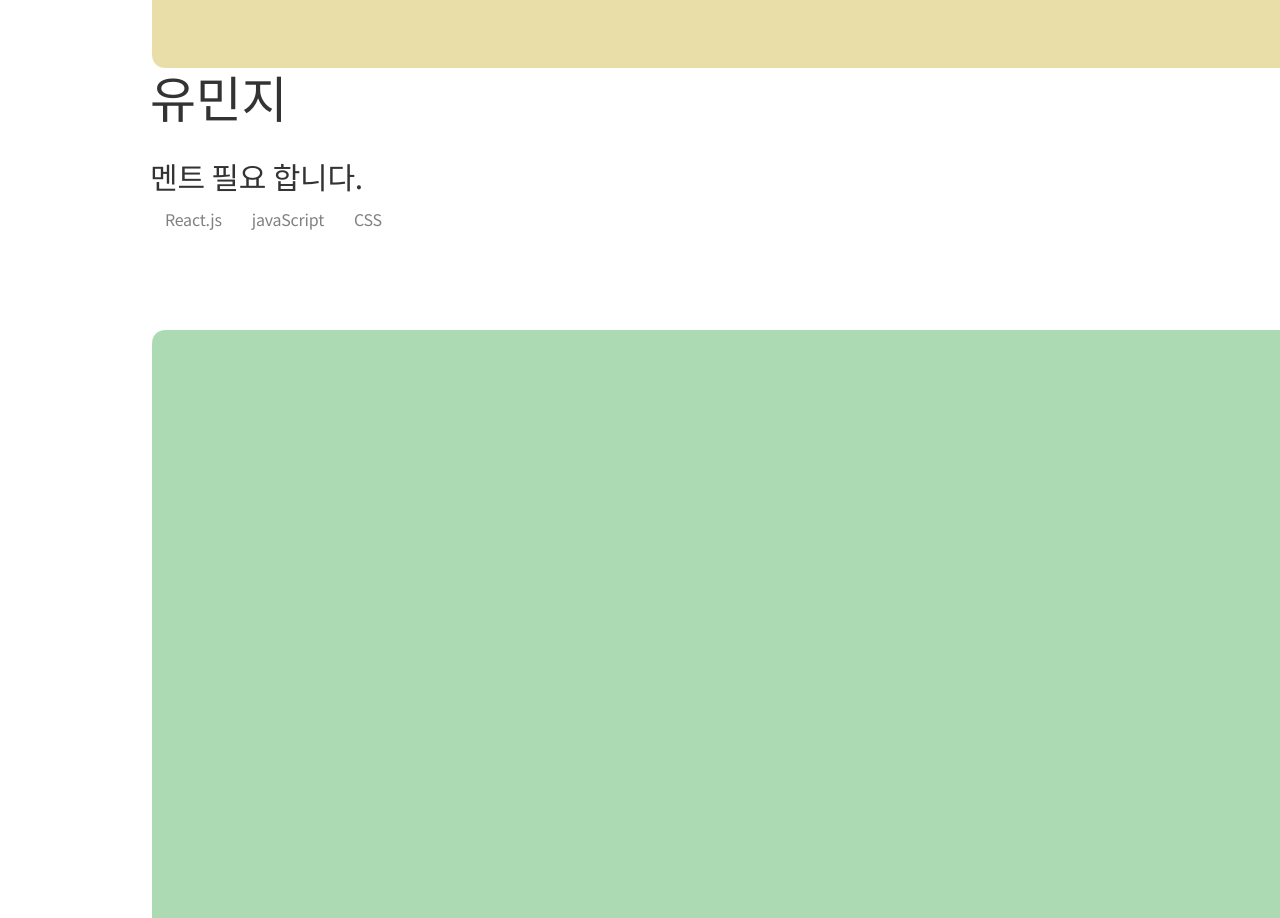
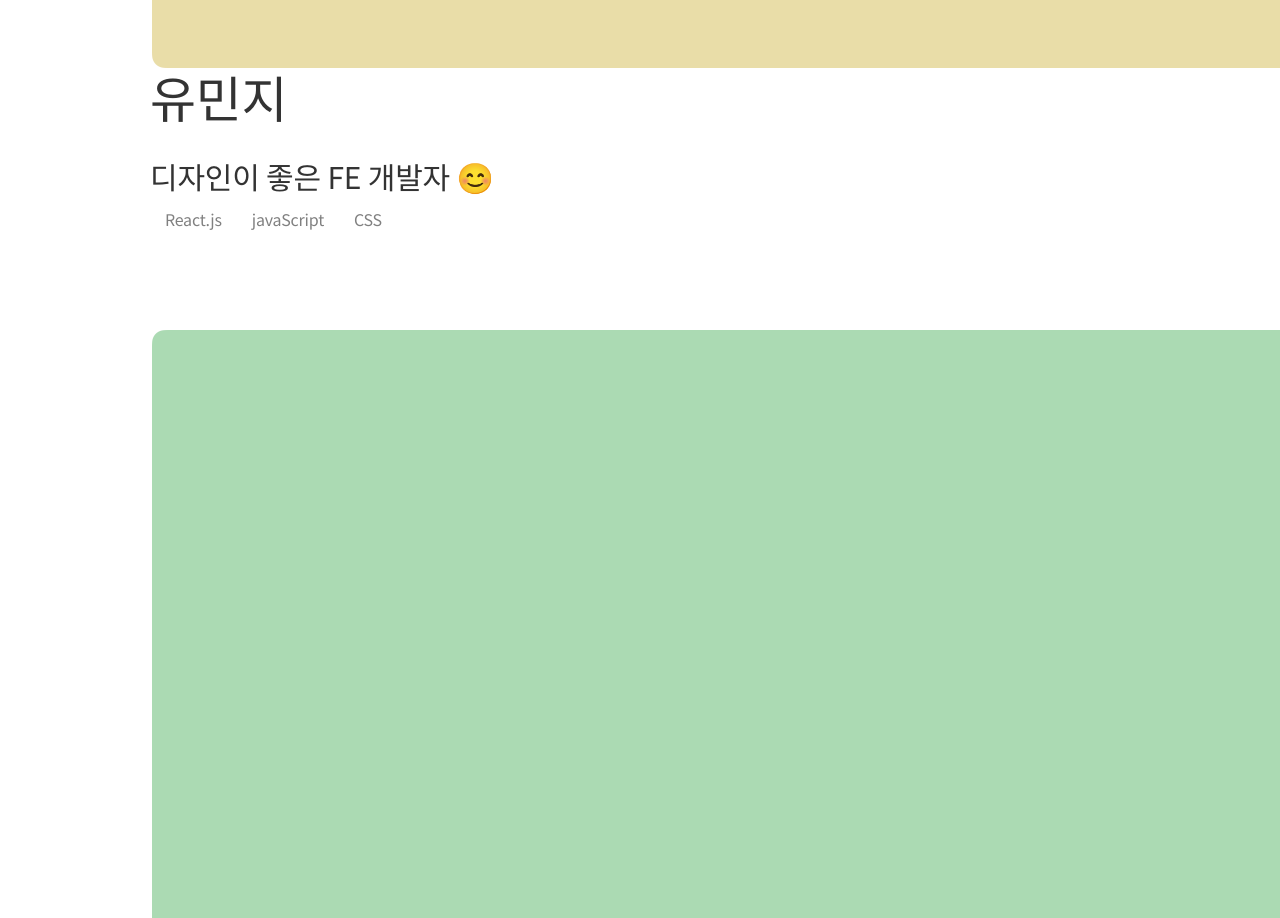
Before and after one commit to yyoumi4854/joyonghaljido, a Next.js app in the folder front/: page /teamInfo in a window 1280 px wide. Shown: the part 3400-4318 px from the top of the page. Built offline with nearby package versions, Linux system fonts and the light colour scheme.

Commit message:
[REFAT] 팀소개 스타일 수정

```diff
--- a/front/pages/teamInfo.js
+++ b/front/pages/teamInfo.js
@@ -11,6 +11,7 @@ const TeamInfo = () => {
                     <span className="title-2">팀 좌우명</span>
                     <span className="teamText">오히려 좋아!</span>
                 </div>
+
                 <div className="sec center">
                     <span className="title-2">팀원 소개</span>
                 </div>
@@ -78,7 +79,7 @@ const TeamInfo = () => {
                             <Carousel.Caption>
                                 <div style={{ height: '100%', marginBottom: '40px' }}>
                                     <p style={{ fontSize: '50px' }}>유민지</p>
-                                    <p style={{ fontSize: '30px', paddingTop: '40px' }}>멘트 필요 합니다.</p>
+                                    <p style={{ fontSize: '30px', paddingTop: '40px' }}>디자인이 좋은 FE 개발자 😊</p>
                                     <div style={{ padding: '15px 0 40px 0', }}>
                                         <span className="badge">React.js</span>
                                         <span className="badge">javaScript</span>
@@ -170,7 +171,6 @@ const TeamInfo = () => {
                         </Carousel.Item>
                     </Carousel>
                 </div>
-
             </TeamInfoLayout>
             <FooterStyle>&copy; 2022 조용할지도</FooterStyle>
         </>
--- a/front/pages/teamInfo.style.js
+++ b/front/pages/teamInfo.style.js
@@ -2,7 +2,7 @@ import styled, { css } from "styled-components";
 
 const TeamInfoLayout = styled.div`
     margin-top: 64px;
-    width : 100vw;
+
     .title-1{
         font-size : 60px;
         font-weight : 700;
@@ -34,7 +34,6 @@ const TeamInfoLayout = styled.div`
         color : ${({ theme }) => theme.colors.grey2};
     }
     .sec{
-        width : 100vw;
         padding : 30px 150px;
     }
     .sec:first-child{
```
